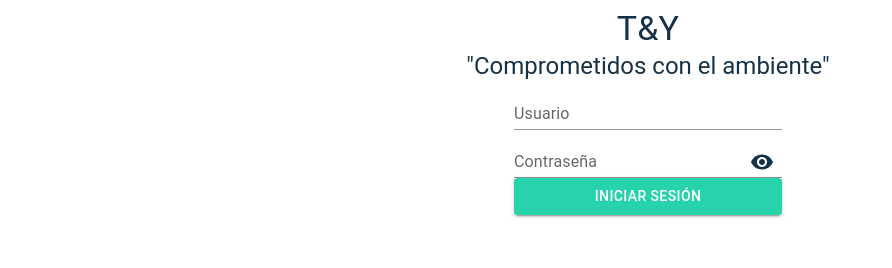
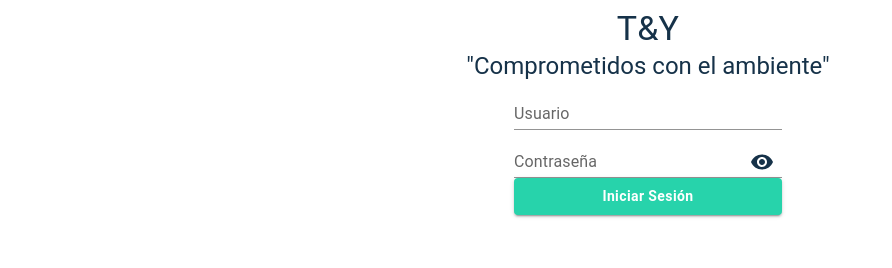
Before and after one commit to Paulaforero/ty-frontend-admin, a Next.js app: page /login in a window 1280 px wide. Shown: the top 268 px of the page, without its empty margins (0-892 px from the left). Built offline with nearby package versions, Linux system fonts and the light colour scheme.

Commit message:
feat: using the new button component in the form

```diff
--- a/app/login/page.jsx
+++ b/app/login/page.jsx
@@ -7,15 +7,14 @@ import {
   Input,
   InputAdornment,
   IconButton,
-  Button,
   InputLabel,
   FormControl,
   Box,
-  CircularProgress,
 } from '@mui/material'
 import { useState } from 'react'
 import Image from 'next/image'
 import { useEffect } from 'react'
+import { TyButton } from '@/components/shared/button'
 
 export default function LoginPage() {
   const [showPassword, setShowPassword] = useState(false)
@@ -29,7 +28,6 @@ export default function LoginPage() {
     user: '',
     password: '',
   })
-
   const handleClickShowPassword = () => setShowPassword(show => !show)
 
   const handleMouseDownPassword = event => {
@@ -108,20 +106,14 @@ export default function LoginPage() {
                 }
               />
             </FormControl>
-            <Button
-              variant="contained"
+            <TyButton
+              type="submit"
+              className="mx-12 mt-[90px]"
+              disabled={loading === true}
+              label="Iniciar Sesión"
               size="medium"
-              type="submit"
-              className="mx-12 mt-[90px]  font-semibold normal-case text-[14px]"
-              color="primary"
-              disabled={loading === true}
-            >
-              {loading ? (
-                <CircularProgress color="primary" size={24} />
-              ) : (
-                'Iniciar sesión'
-              )}
-            </Button>
+              loading={loading}
+            ></TyButton>
           </Grid>
         </form>
       </Grid>
```
